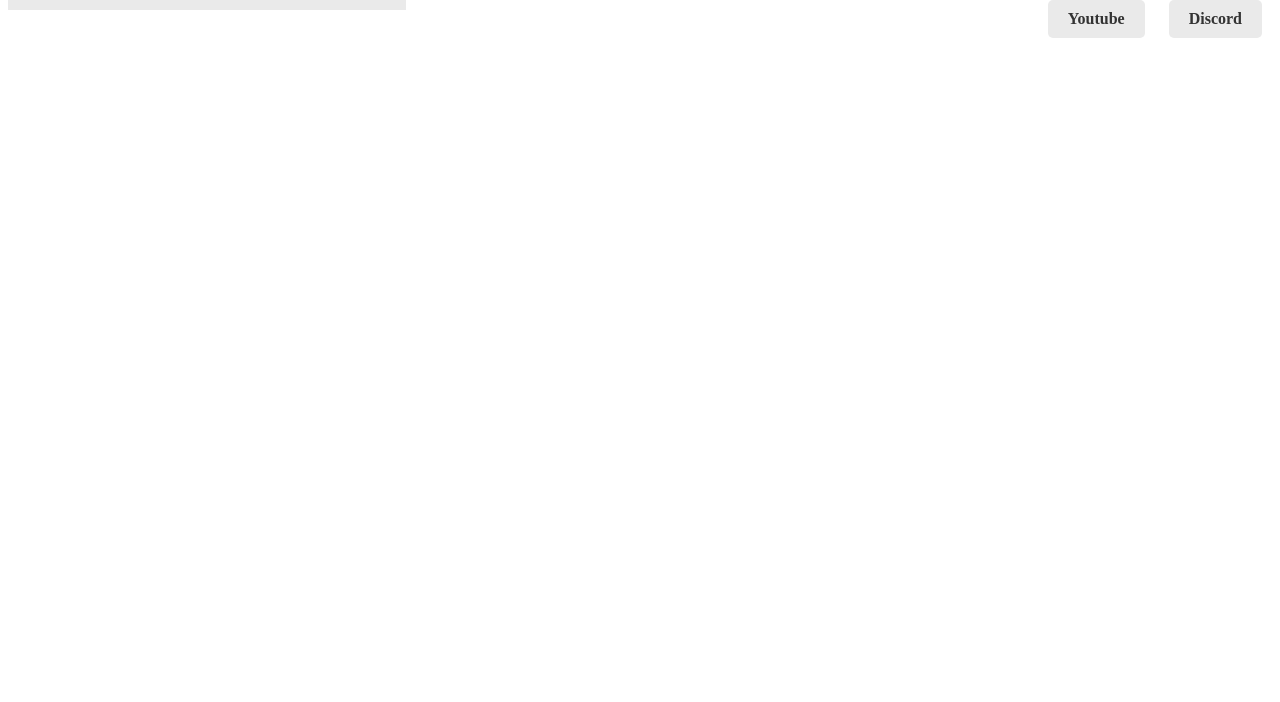
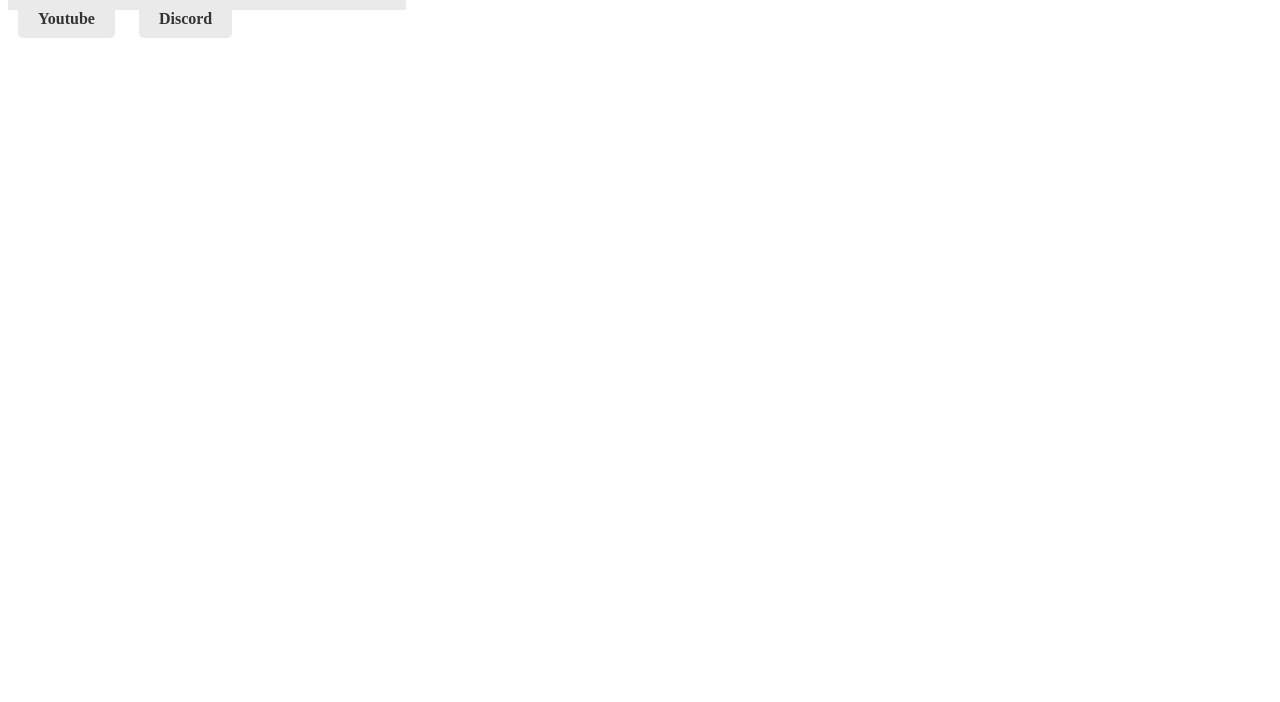
Before and after one commit to JaJa99335/POS-Masters-Website, a plain HTML site: page index.html in a window 1280 px wide. Shown: the part 98-800 px from the top of the page. Drawn offline with Linux system fonts and the light colour scheme.

Commit message:
Update index.html

```diff
--- a/index.html
+++ b/index.html
@@ -27,8 +27,7 @@
 
     .button-container {
       position: absolute;
-      top: 1;
-      right: 0;
+      left: 0;
     }
 
     .button {
```
